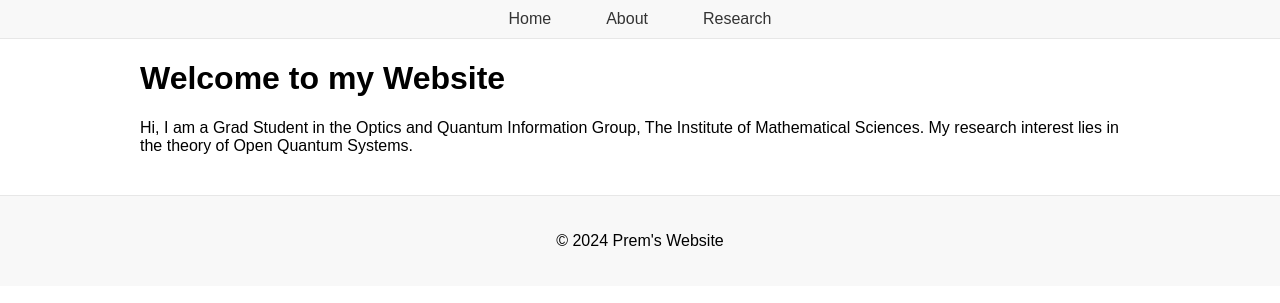
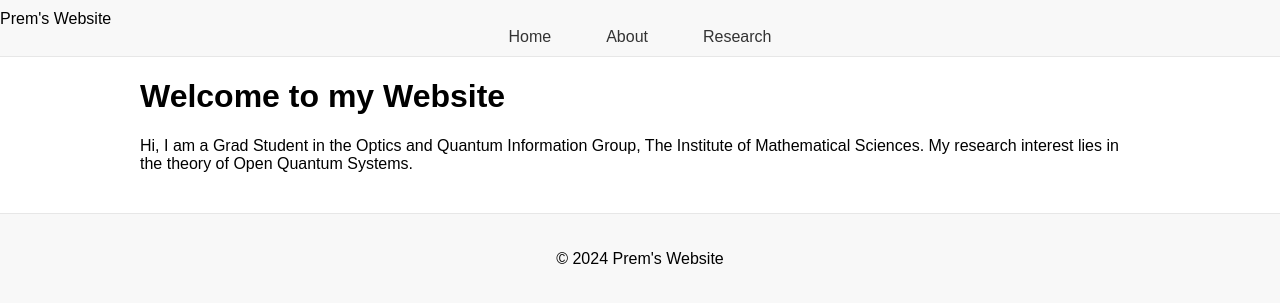
Before and after one commit to prem314/prem314.github.io, a Jekyll site: the page built from index.md, in a window 1280 px wide. Shown: the top 303 px of the page. Built offline with Jekyll 4.4.1, drawn with Linux system fonts in a browser that asks for light colours.

Commit message:
Update default.html

```diff
--- a/_layouts/default.html
+++ b/_layouts/default.html
@@ -8,6 +8,9 @@
 </head>
 <body>
     <header>
+        <div class="site-title">
+            Prem's Website
+        </div>
         <nav>
             <ul>
                 <li><a href="{{ '/' | relative_url }}">Home</a></li>
```
